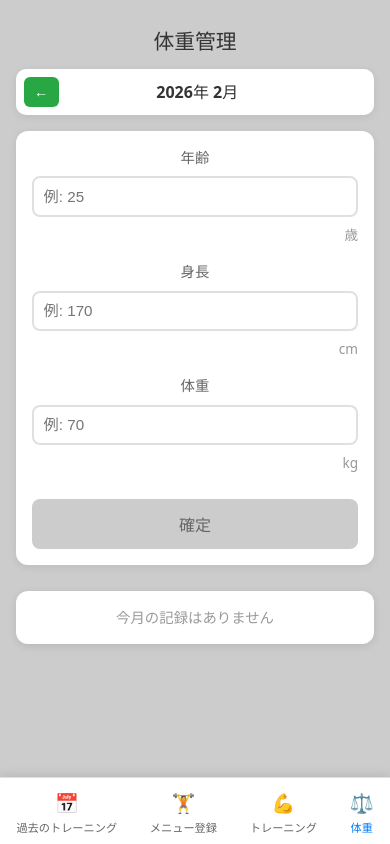
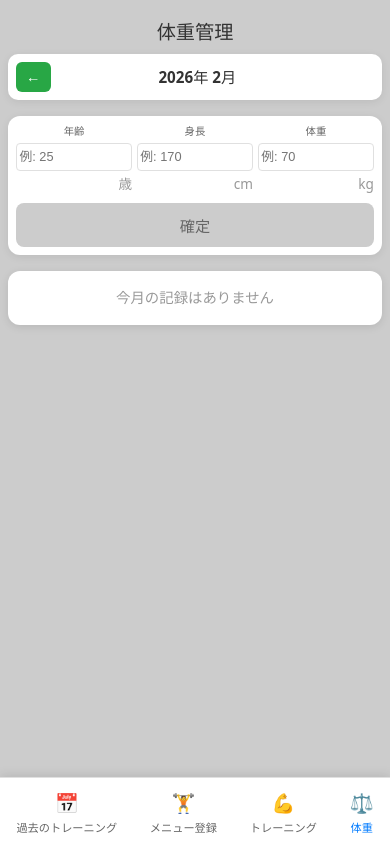
Before and after one commit to BandaiTakumi/massle_app, a React (Vite) app: page /wight in a window 390 px wide. Built offline with nearby package versions, Linux system fonts and the light colour scheme.

Commit message:
体重管理画面のレイアウト調整

```diff
--- a/src/components/pages/Weight.css
+++ b/src/components/pages/Weight.css
@@ -85,6 +85,7 @@
   display: flex;
   flex-direction: column;
   gap: 0.5rem;
+  min-width: 0;
 }
 
 .input-group label {
@@ -99,6 +100,9 @@
   border-radius: 8px;
   font-size: 1rem;
   transition: border-color 0.2s;
+  width: 100%;
+  box-sizing: border-box;
+  min-width: 0;
 }
 
 .input-group input:focus {
@@ -297,11 +301,31 @@
 
   .input-section {
     padding: 1rem;
+    margin-bottom: 1rem;
   }
 
   .input-row {
-    grid-template-columns: 1fr;
-    gap: 1rem;
+    grid-template-columns: repeat(3, 1fr);
+    gap: 0.5rem;
+    margin-bottom: 1rem;
+  }
+
+  .input-group {
+    gap: 0.25rem;
+  }
+
+  .input-group label {
+    font-size: 0.7rem;
+    white-space: nowrap;
+    overflow: hidden;
+    text-overflow: ellipsis;
+  }
+
+  .input-group input {
+    padding: 0.4rem 0.2rem;
+    font-size: 0.85rem;
+    border-width: 1px;
+    border-radius: 6px;
   }
 
   .no-data-message {
@@ -315,41 +339,64 @@
 
   .charts-section {
     grid-template-columns: 1fr;
-    gap: 1rem;
+    gap: 0.75rem;
+    margin-bottom: 0.75rem;
   }
 
   .chart-container {
-    padding: 1rem;
+    padding: 0.75rem;
   }
 
   .chart-container h3 {
-    font-size: 1rem;
+    font-size: 0.95rem;
+    margin-bottom: 0.5rem;
   }
 
   .line-chart {
-    height: 200px;
+    height: 140px;
+    margin-bottom: 0.5rem;
   }
 
   .line-chart svg {
-    height: 150px;
+    height: 100px;
+  }
+
+  .chart-label {
+    font-size: 0.65rem;
+  }
+
+  .tdee-section {
+    padding: 0.75rem;
+  }
+
+  .tdee-section h3 {
+    font-size: 0.95rem;
+    margin-bottom: 0.5rem;
   }
 
   .tdee-value {
-    font-size: 2rem;
+    font-size: 1.6rem;
+    margin-bottom: 0.25rem;
   }
 
-  .tdee-section {
-    padding: 1rem;
+  .tdee-note {
+    font-size: 0.75rem;
   }
 }
 
 @media (max-width: 480px) {
+  .weight-page {
+    padding: 0.5rem;
+    padding-bottom: calc(70px + 0.5rem);
+  }
+
   .weight-page h1 {
-    font-size: 1.3rem;
+    font-size: 1.2rem;
+    margin-bottom: 0.75rem;
   }
 
   .current-month {
-    font-size: 1rem;
+    font-size: 0.95rem;
   }
 
   .month-nav-button {
@@ -363,29 +410,90 @@
     height: 30px;
   }
 
+  .input-section {
+    padding: 0.5rem;
+    margin-bottom: 1rem;
+  }
+
+  .input-row {
+    gap: 0.3rem;
+    margin-bottom: 0.5rem;
+  }
+
+  .input-group {
+    gap: 0.2rem;
+  }
+
+  .input-group label {
+    font-size: 0.65rem;
+  }
+
   .input-group input {
-    padding: 0.6rem;
-    font-size: 0.95rem;
+    padding: 0.35rem 0.15rem;
+    font-size: 0.8rem;
+    border-radius: 4px;
   }
 
   .submit-button {
-    padding: 0.8rem;
-    font-size: 1rem;
+    padding: 0.7rem;
+    font-size: 0.95rem;
   }
 
   .no-data-message {
     padding: 1rem;
+    margin-bottom: 0.75rem;
   }
 
   .no-data-message p {
     font-size: 0.9rem;
   }
 
+  .charts-section {
+    gap: 0.5rem;
+    margin-bottom: 0.5rem;
+  }
+
+  .chart-container {
+    padding: 0.5rem;
+  }
+
+  .chart-container h3 {
+    font-size: 0.85rem;
+    margin-bottom: 0.4rem;
+  }
+
+  .line-chart {
+    height: 110px;
+    margin-bottom: 0.4rem;
+  }
+
+  .line-chart svg {
+    height: 80px;
+  }
+
   .chart-label {
-    font-size: 0.7rem;
+    font-size: 0.6rem;
+  }
+
+  .y-axis-labels {
+    font-size: 0.65rem;
+  }
+
+  .tdee-section {
+    padding: 0.5rem;
+  }
+
+  .tdee-section h3 {
+    font-size: 0.85rem;
+    margin-bottom: 0.4rem;
   }
 
   .tdee-value {
-    font-size: 1.8rem;
+    font-size: 1.4rem;
+    margin-bottom: 0.2rem;
+  }
+
+  .tdee-note {
+    font-size: 0.7rem;
   }
 }
```
